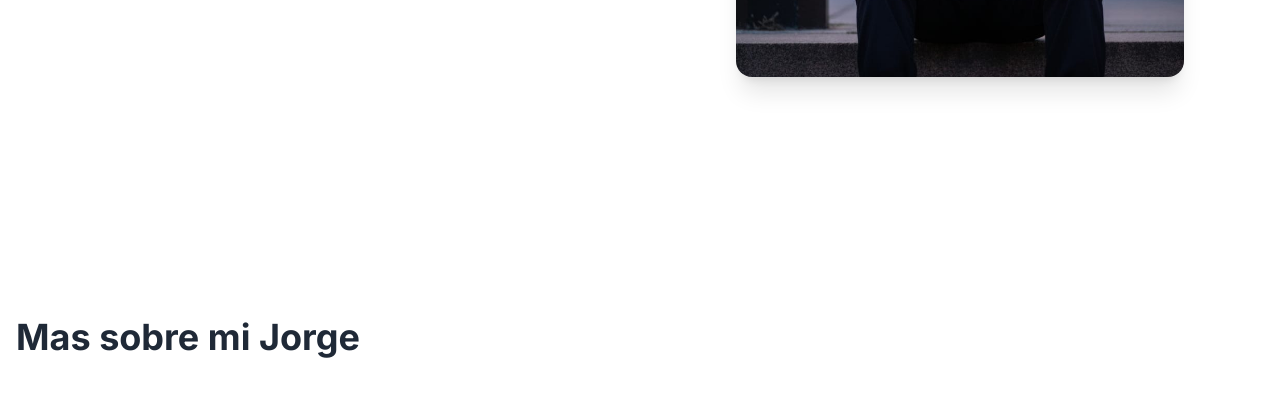
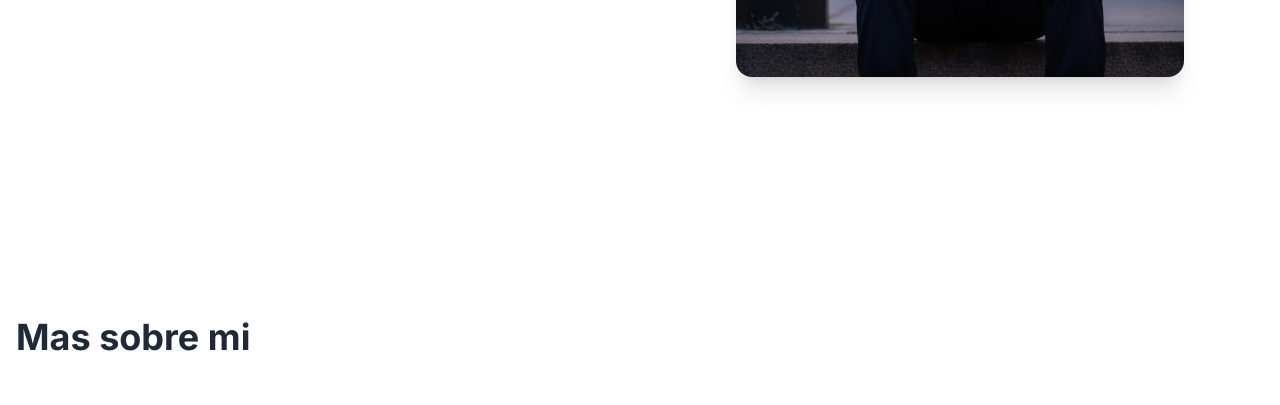
Before and after one commit to JorgeAsca/PorfolioAstro, an Astro site in the folder Astroporfolio/: page / in a window 1280 px wide. Shown: the part 547-952 px from the top of the page. Built offline with nearby package versions, Linux system fonts and the light colour scheme; Astro itself is replaced by a stand-in of ours.

Commit message:
Prueba de flujo

```diff
--- a/Astroporfolio/src/pages/index.astro
+++ b/Astroporfolio/src/pages/index.astro
@@ -14,7 +14,7 @@ import RoleSplit from '../components/RoleSplit.astro';
 
         <div class="py-16 animate-on-scroll">
             <h2 class="text-4xl font-bold text-gray-800">
-                Mas sobre mi Jorge
+                Mas sobre mi
             </h2>
         </div>
 
```
